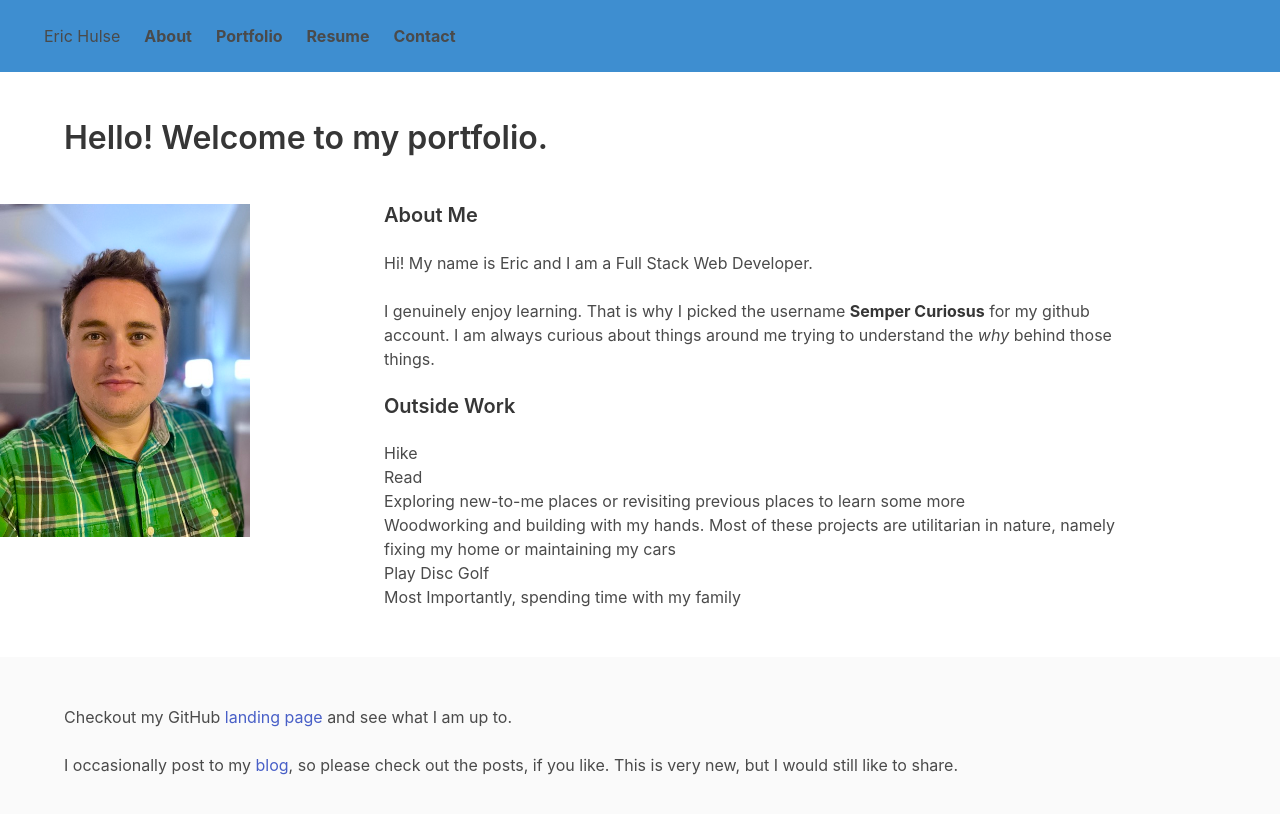
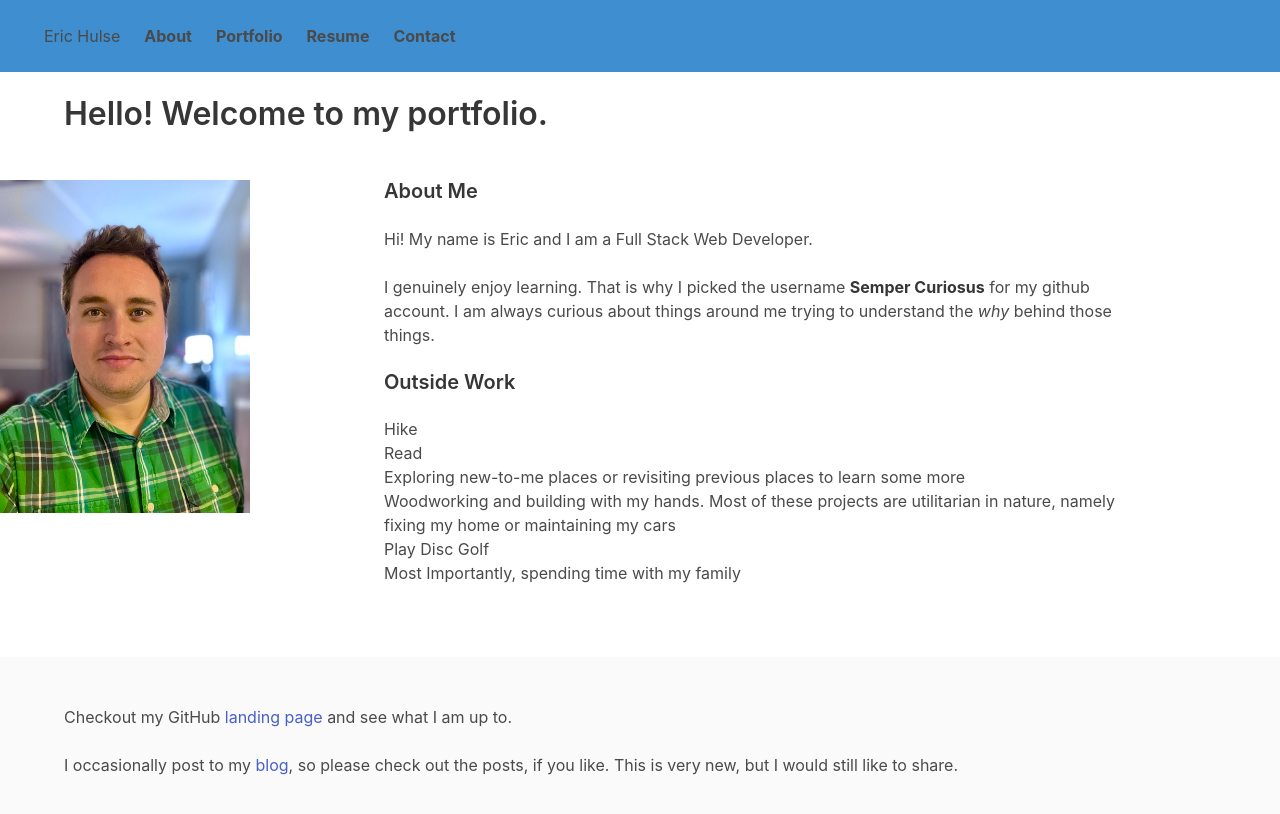
Before and after one commit to sempercuriosus/portfolio-v2, a React (Vite) app: page / in a window 1280 px wide. Shown: the top 814 px of the page. Built offline with nearby package versions, Linux system fonts and the light colour scheme.

Commit message:
adding block style, removing br, removed extra div

```diff
--- a/src/App.jsx
+++ b/src/App.jsx
@@ -1,5 +1,4 @@
 import { Fragment } from 'react';
-import './style/App.css';
 import Header from './components/Header/header.jsx';
 
 import Index from './components/Main/index.jsx';
@@ -15,7 +14,7 @@ function App() {
       <Header />
 
       {/* rendering the main content element now, and the index is responsible for section element */}
-      <main>
+      <main className='block'>
         {/* Index is responsible for rendering the content for each page rendered */}
         <Index />
       </main>
--- a/src/components/Contact/contact.jsx
+++ b/src/components/Contact/contact.jsx
@@ -34,7 +34,6 @@ function Contact() {
     <section
       id='contact'
       className='container'>
-      <br />
       <p>
         I do not use social media, but you can send me a message. It may be a
         day or two for me to return.
@@ -48,10 +47,8 @@ function Contact() {
           defaultValue={formData.name}
           // onChange={setFormValue}
           onBlur={setFormValue}
-          className='input'
+          className='input block'
         />{' '}
-        <br />
-        <br />
         <label className='label'>Email: </label>
         <input
           name='email'
@@ -60,10 +57,8 @@ function Contact() {
           defaultValue={formData.email}
           // onChange={setFormValue}
           onBlur={setFormValue}
-          className='input'
+          className='input block'
         />
-        <br />
-        <br />
         <label className='label'>Message: </label>
         <textarea
           rows={3}
@@ -74,10 +69,8 @@ function Contact() {
           defaultValue={formData.message}
           // onChange={setFormValue}
           onBlur={setFormValue}
-          className='textarea'
+          className='textarea block'
         />
-        <br />
-        <br />
         <button
           className='button is-success is-outlined is-medium'
           type='submit'>
--- a/src/components/Header/header.jsx
+++ b/src/components/Header/header.jsx
@@ -4,12 +4,8 @@ const developerName = 'Eric Hulse';
 
 function Header() {
   return (
-    <header>
-      <div>
-        <Nav developerName={developerName} />
-      </div>
-      <br />
-      <br />
+    <header className='block'>
+      <Nav developerName={developerName} />
     </header>
   );
 }
--- a/src/components/Resume/resume.jsx
+++ b/src/components/Resume/resume.jsx
@@ -11,7 +11,7 @@ function Resume() {
       className='container'>
       <div
         id='experience'
-        className='content'>
+        className='content block'>
         <h2
           id='experience-title'
           className='subtitle'>
@@ -39,7 +39,7 @@ function Resume() {
 
       <div
         id='other-experience '
-        className='content'>
+        className='content block'>
         <h2
           id='other-title'
           className='subtitle'>
@@ -80,8 +80,6 @@ function Resume() {
           download={downloadName}
           target='_blank'
           rel='noopener noreferrer'>
-          <br />
-
           <button className='button is-info'>Download My Resume</button>
         </a>
       </div>
```
